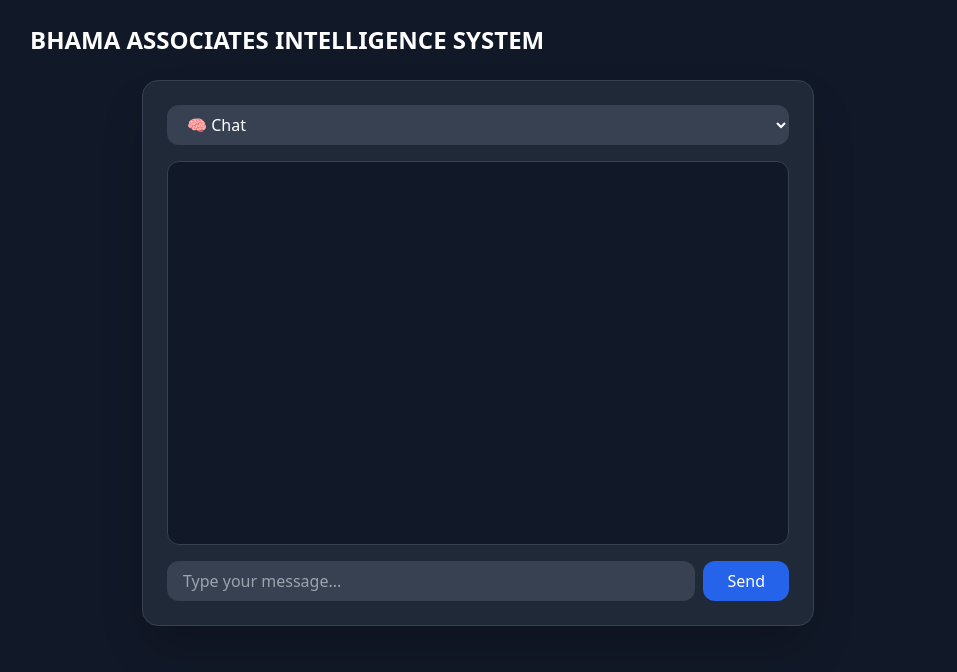
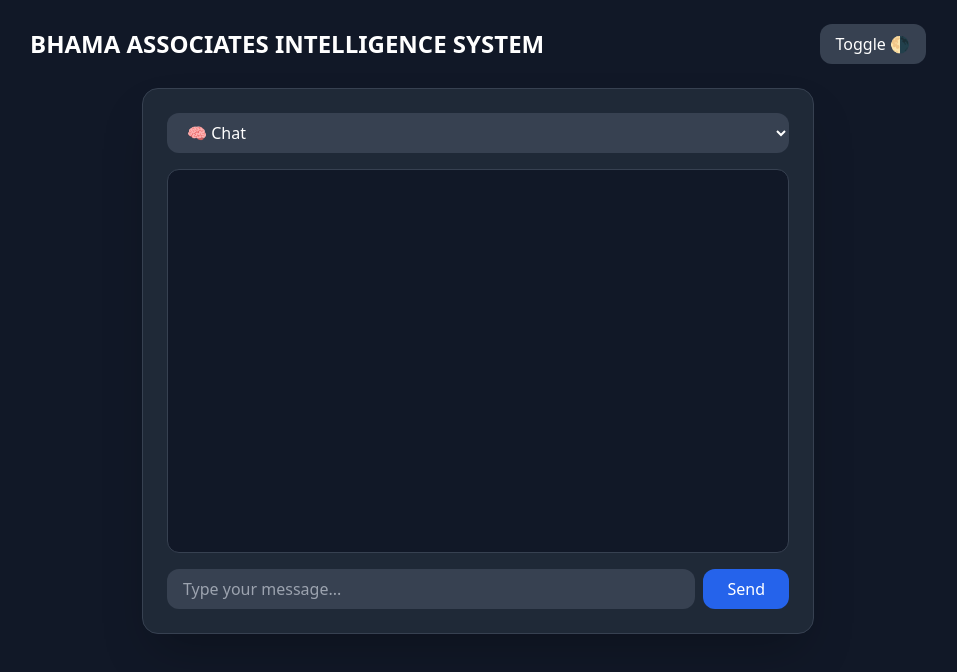
Before and after one commit to bhama1234/baisbackend, a plain HTML site: page frontend/index.html in a window 1280 px wide. Shown: the whole page, without its empty margins (162-1119 px from the left). Drawn offline with nearby package versions, Linux system fonts and the light colour scheme.

Commit message:
Update index.html

```diff
--- a/frontend/index.html
+++ b/frontend/index.html
@@ -29,6 +29,9 @@
   <!-- Navbar -->
   <div class="w-full max-w-4xl flex justify-between items-center mb-6">
     <h1 class="text-2xl font-bold">BHAMA ASSOCIATES INTELLIGENCE SYSTEM</h1>
+   <button id="darkModeToggle" class="bg-gray-700 hover:bg-gray-600 px-4 py-2 rounded-xl">
+      Toggle 🌗
+    </button>
   </div>
 
   <!-- Main container -->
```
